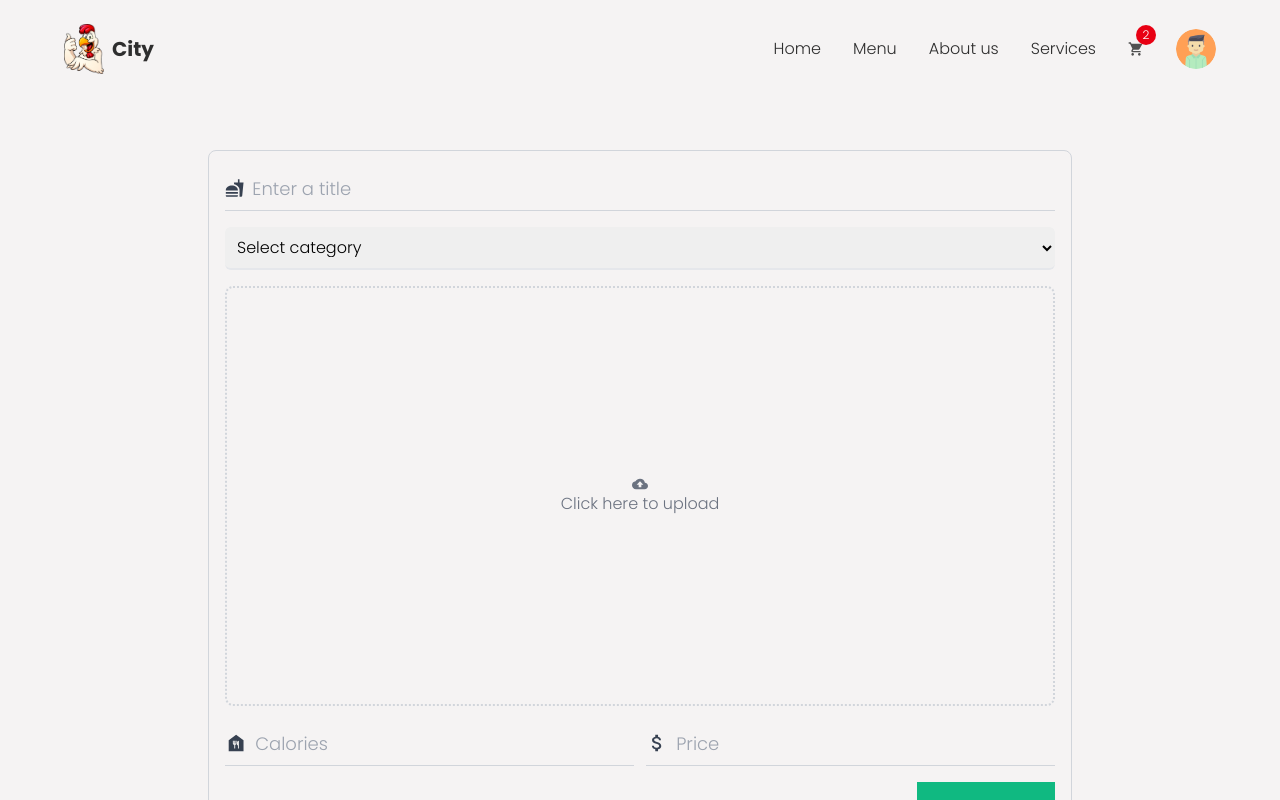
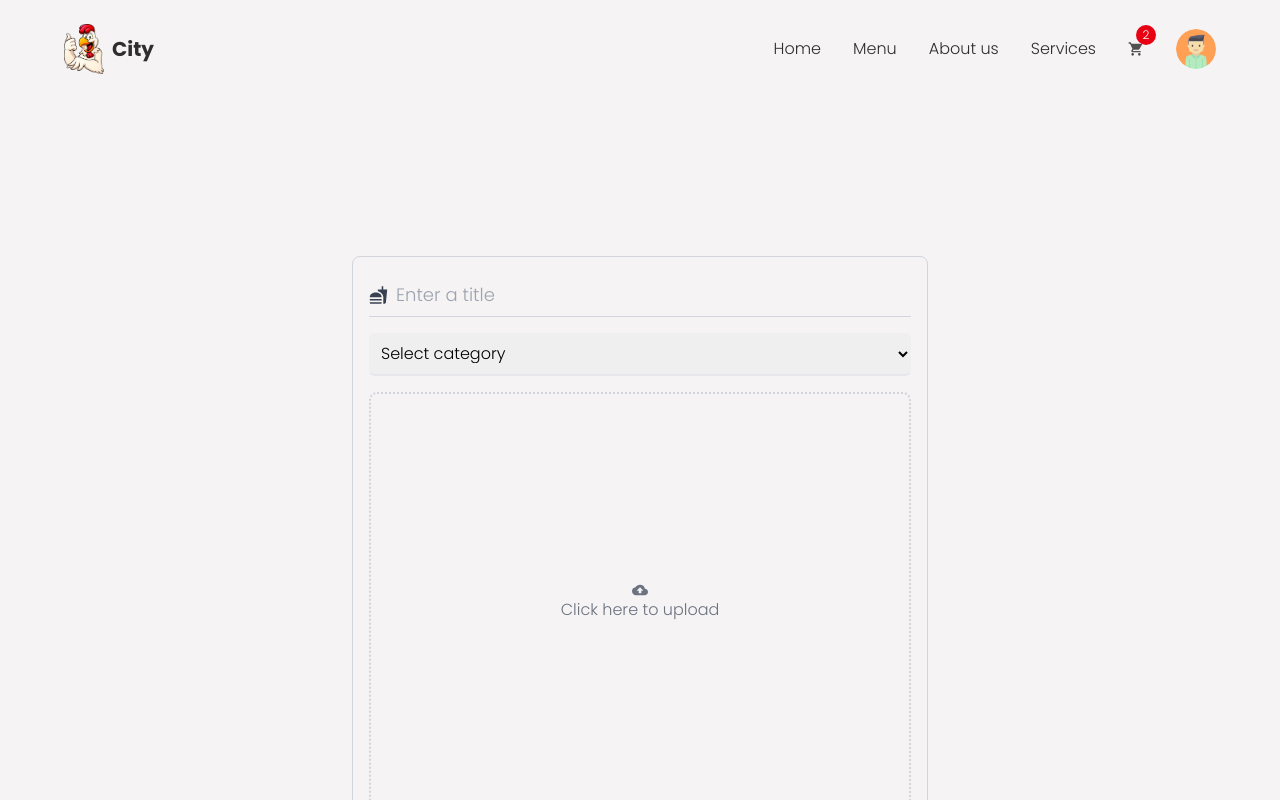
Before and after one commit to FREDVUNI/ReactFoodOrderApp, a React (Create React App) app: page /create in a window 1280 px wide. Shown: the top 800 px of the page. Built offline with nearby package versions, Linux system fonts and the light colour scheme.

Commit message:
Create firestore to store data and images

```diff
--- a/src/components/CreateContainer.jsx
+++ b/src/components/CreateContainer.jsx
@@ -3,7 +3,13 @@ import { motion } from 'framer-motion'
 import { MdAttachMoney, MdCloudUpload, MdDelete, MdFastfood, MdFoodBank } from 'react-icons/md'
 import { categories } from '../utils/data'
 import Loader from './Loader'
-import { ref } from 'firebase/storage'
+import {
+    deleteObject,
+    getDownloadURL,
+    ref,
+    uploadBytesResumable,
+  } from "firebase/storage";
+import { storage } from "../firebase.config";
 import { saveItem } from '../utils/fireBaseFunctions'
 
 const CreateContainer = () =>{
@@ -37,7 +43,7 @@ const CreateContainer = () =>{
             }, 4000)
         },() =>{
             getDownloadURL(uploadTask.snapshot.ref)
-            .then(downloadURL =>{
+            .then((downloadURL) =>{
                 setImageAsset(downloadURL)
                 setIsLoading(false)
                 setFields(true)
@@ -124,12 +130,12 @@ const CreateContainer = () =>{
     }
 
     return(
-        <div className="w-full min-h-screen flex items-center justify-center">
-            <div className="w-[90%] md:w-[75%] border border-gray-300 rounded-lg p-4 flex flex-col items-center justify-center gap-4">
+        <div className="w-full min-h-screen flex items-center justify-center pt-40">
+            <div className="w-[90%] md:w-[50%] border border-gray-300 rounded-lg p-4 flex flex-col items-center justify-center gap-4">
                 {
                     fields && (
                         <motion.p initial={{ opacity:0 }} animate={{ opacity:1 }} exit={{ opacity:0 }} className={`w-full p-2 rounded-sm text-center text-lg font-semibold ${alertStatus === "danger" ? "bg-red-400 text-red-800" : "bg-emrald-400 text-emerald-800"}`}>
-                            {msg}
+
                         </motion.p>
                     )
                 }
```
